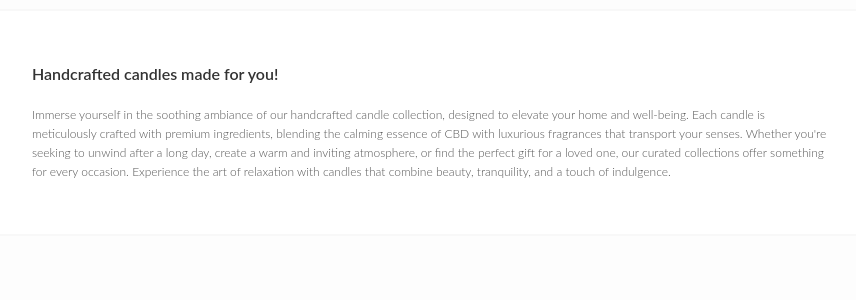
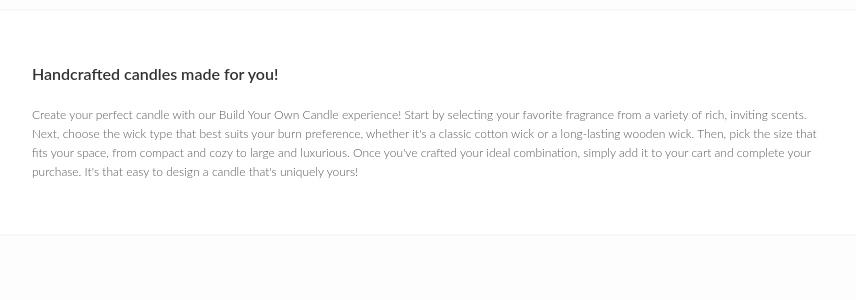
Before and after one commit to Metameg/SouthwestCandles, a PHP site: page /pages/build-candle.php in a window 1280 px wide. Shown: the part 283-583 px from the top of the page, without its empty margins (208-1064 px from the left). Run offline with PHP 8.4, Linux system fonts and the light colour scheme; data comes from the database, SQL or seed files in the repository; data that the repository does not hold is empty; style sheets or scripts are compiled from the project's sources.

Commit message:
deleting unused code

```diff
--- a/src/components/footer.php
+++ b/src/components/footer.php
@@ -4,10 +4,7 @@
         Copyright © 2025 Southwest Candles
         </p>
         <div class="social-icons">
-            <a href="#" aria-label="Facebook">
-                <img src="<?php echo getRootPath();?>src/assets/images/svg/facebook.svg" alt="Facebook Logo / Link" width="50" height="50">
-            </a>
-            <a href="#" aria-label="Instagram">
+            <a href="https://www.instagram.com/southwestcandleco2024/" aria-label="Instagram">
                 <img src="<?php echo getRootPath();?>src/assets/images/svg/instagram.svg" alt="Instagram Logo / Link" width="50" height="50">
             </a>
         </div>
--- a/src/pages/build-candle.php
+++ b/src/pages/build-candle.php
@@ -46,14 +46,7 @@
             <div class="text-box">
                 <h1 class="text-title">Handcrafted candles made for you!</h1>
                 <p class="text-description">
-                Immerse yourself in the soothing ambiance of our handcrafted candle collection,
-                designed to elevate your home and well-being. Each candle is meticulously crafted
-                with premium ingredients, blending the calming essence of CBD with luxurious
-                fragrances that transport your senses. Whether you're seeking to unwind after
-                a long day, create a warm and inviting atmosphere, or find the perfect gift
-                for a loved one, our curated collections offer something for every occasion.
-                Experience the art of relaxation with candles that combine beauty, tranquility,
-                and a touch of indulgence.
+                Create your perfect candle with our Build Your Own Candle experience! Start by selecting your favorite fragrance from a variety of rich, inviting scents. Next, choose the wick type that best suits your burn preference, whether it's a classic cotton wick or a long-lasting wooden wick. Then, pick the size that fits your space, from compact and cozy to large and luxurious. Once you've crafted your ideal combination, simply add it to your cart and complete your purchase. It's that easy to design a candle that's uniquely yours!
                 </p>
             </div>
 
--- a/src/pages/contact.php
+++ b/src/pages/contact.php
@@ -31,8 +31,8 @@
                     <p><a href="mailto:southwestcandles@yahoo.com">southwestcandles@yahoo.com</a></p>
 
                     <h3>Home Office</h3>
-                    <p>1234 Wax Lane</p>
-                    <p>Houston, TX, 90210</p>
+                    <p>5347 Wolfpen Ridge Ln</p>
+                    <p>Missouri City, TX, 77459</p>
 
                     <!-- <h3>Wholesale Inquiries</h3>
                     <p><a href="mailto:southwestcandles@yahoo.com">southwestcandles@yahoo.com</a></p>
--- a/src/scripts/build-candle.js
+++ b/src/scripts/build-candle.js
@@ -89,7 +89,6 @@ import cartInstance from './cart';
                 const isWoodWick = radio.value === 'wood' && radio.checked;
 
                 if (isWoodWick) {
-                    console.log(radio4oz);
                     size4oz.disabled = true;
                     woodErrorMsg.style.display = 'block';
                     size4oz.classList.add('disabled');
--- a/src/scripts/cart.js
+++ b/src/scripts/cart.js
@@ -104,7 +104,6 @@ class Cart {
                     item.quantity += 1;
                     this.saveCart();
                     this.updateCart();
-                    console.log(this.cart);
                 });
 
                 // Add click event listener for decrease button
@@ -223,7 +222,6 @@ class Cart {
         $("#cartOverlay").fadeOut(() => {
             $("#cartOverlay").css("display", "none");
         });
-        console.log(this.cart);
     }
 
     checkout() {
--- a/src/scripts/index.js
+++ b/src/scripts/index.js
@@ -39,11 +39,6 @@ $(() => {
         import('./build-candle')
     }
     if (window.location.pathname.endsWith('thank-you.php')) {
-        import('./thankYou').then(() => {
-            console.log("Thank you module loaded successfully!");
-        })
-        .catch((err) => {
-            console.error("Error loading thank you module:", err);
-        });
+        import('./thankYou')
     }
 });
```
Also changed, not shown: src/index.php (+0 -24 lines).
